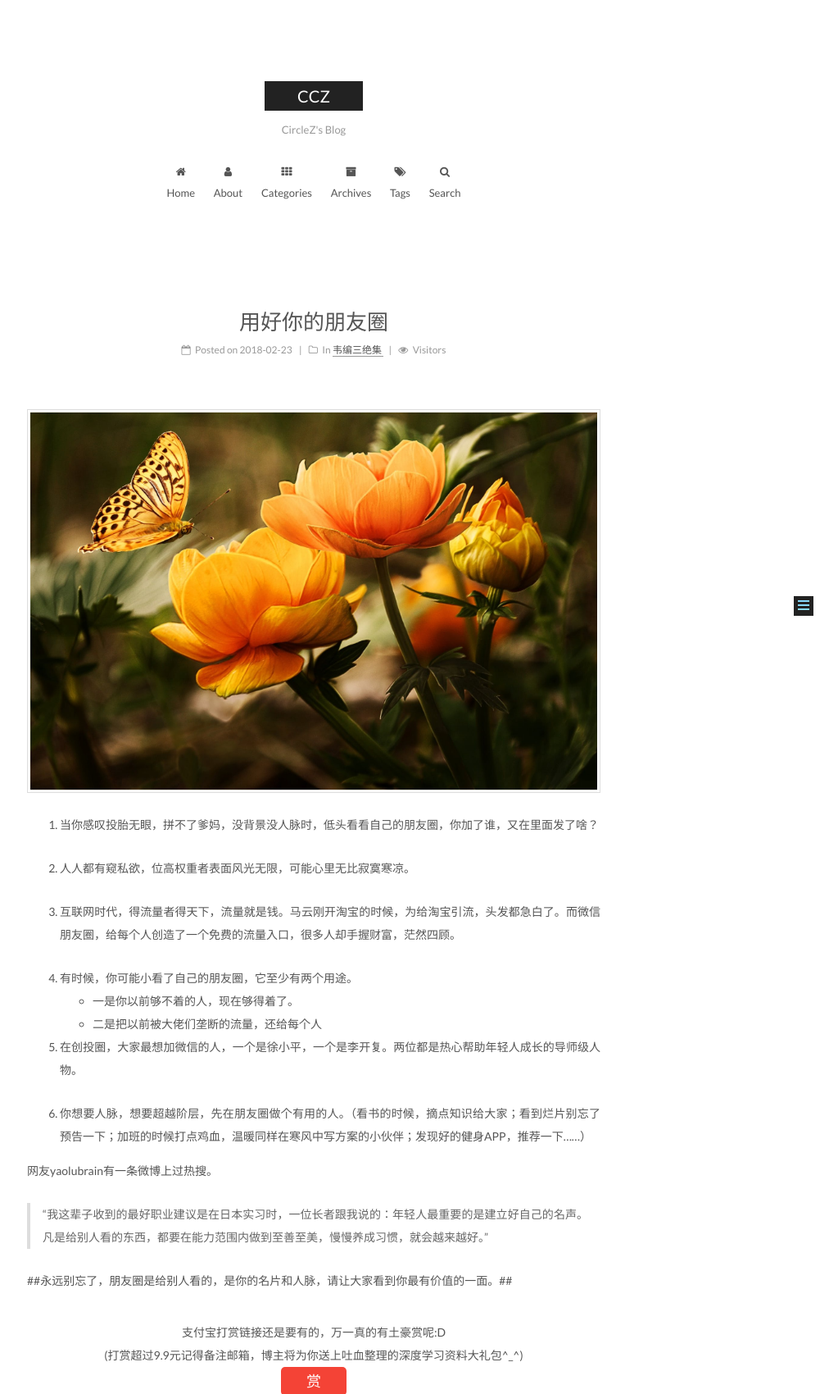
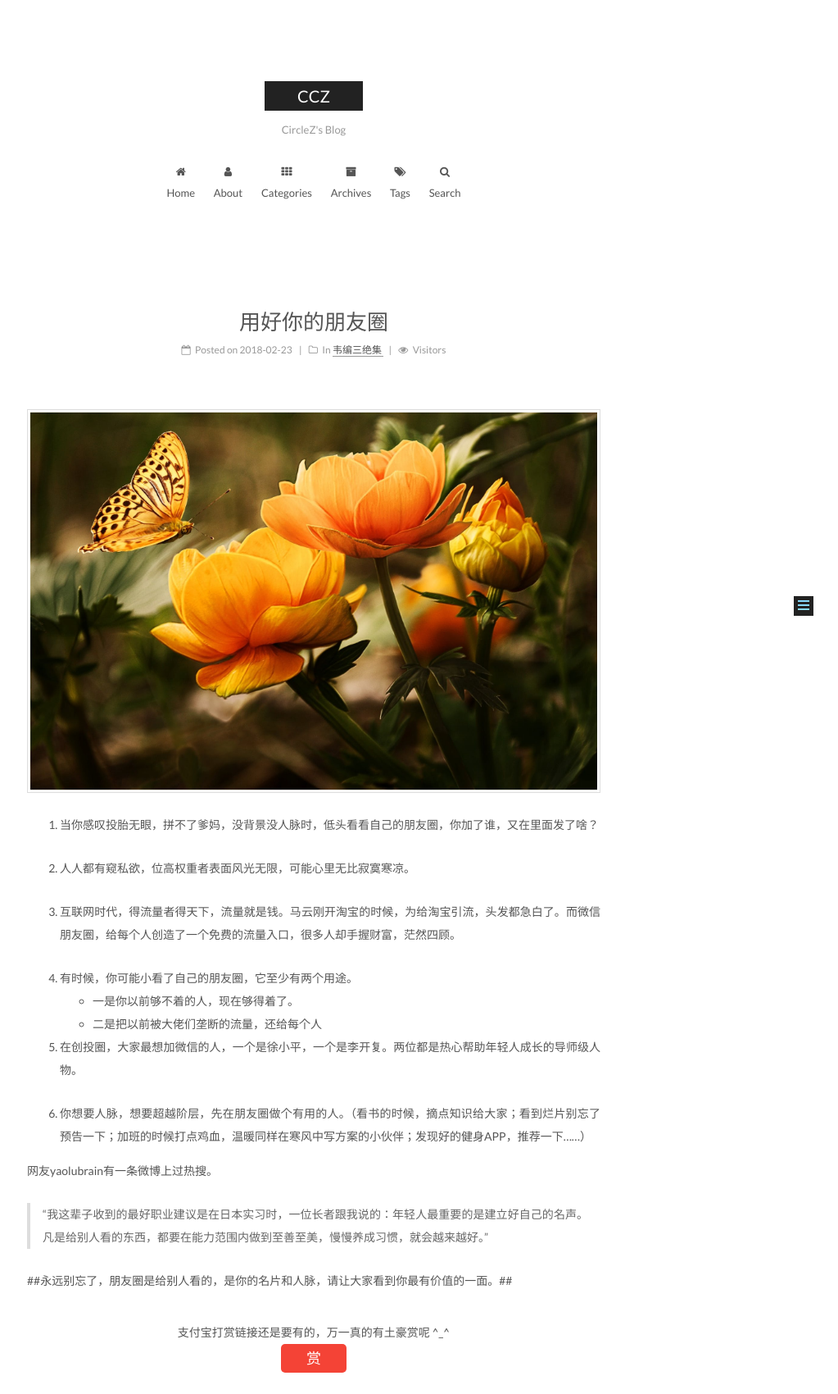
Before and after one commit to CircleZ3791117/CircleZ3791117.github.io, a Jekyll site: the page built from _posts/2018-02-23-reading01.md, in a window 1280 px wide, cut to the strip 104-1804 px from the top of the page. Shown: the whole strip at 82% size, without its empty margins (257-1280 px from the left). Built offline with Jekyll 4.4.1, drawn with Linux system fonts in a browser that asks for light colours; comment, search, counter and statistics services are not loaded.

Commit message:
Modify reward module in _config.yml.

```diff
--- a/_config.yml
+++ b/_config.yml
@@ -337,7 +337,7 @@ post_copyright:
   license_url: https://creativecommons.org/licenses/by-nc-sa/3.0/
 
 # Rewards
-reward_comment: 支付宝打赏链接还是要有的，万一真的有土豪赏呢:D<br>(打赏超过9.9元记得备注邮箱，博主将为你送上吐血整理的深度学习资料大礼包^_^)
+reward_comment: 支付宝打赏链接还是要有的，万一真的有土豪赏呢 ^_^
 #wechatpay: /path/to/wechat-reward-image
 alipay: /assets/images/alipay.jpg
 
```
